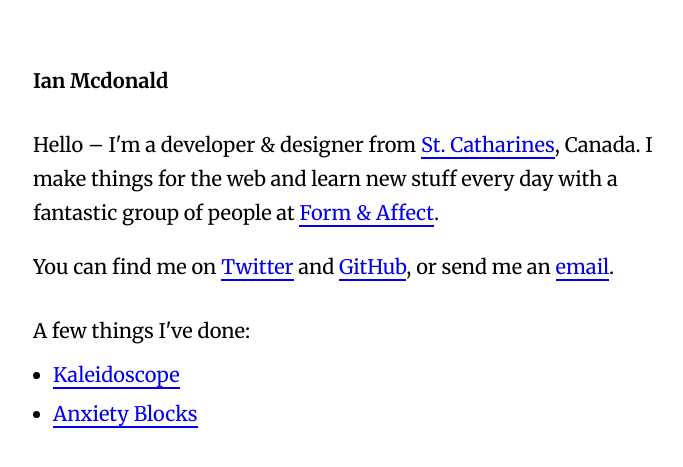
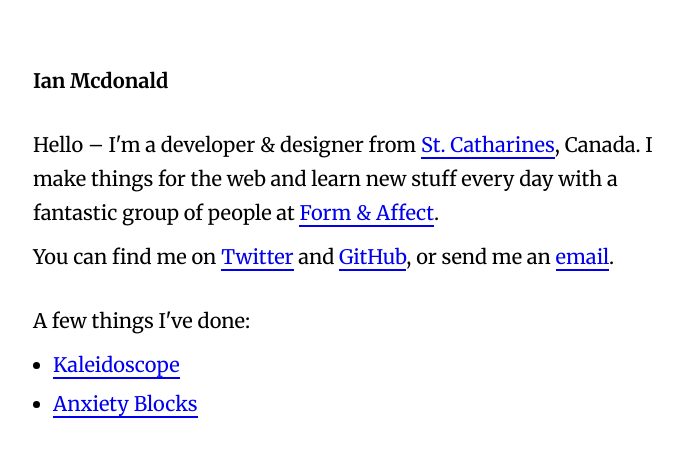
Before and after one commit to ianmcdonald/ianmcdonald.github.io, a Jekyll site: the page index.html, which Jekyll copies as it is, in a window 1280 px wide. Shown: the top 467 px of the page, without its empty margins (287-970 px from the left). Built offline with Jekyll 4.4.1, drawn with Linux system fonts in a browser that asks for light colours.

Commit message:
small quick

```diff
--- a/index.html
+++ b/index.html
@@ -2,61 +2,11 @@
 <html>
     <head>
         <meta charset="utf-8">
-        <meta http-equiv="X-UA-Compatible" content="IE=edge">
         <meta name="viewport" content="width=device-width, initial-scale=1 user-scalable=no">
         <title>Ian Mcdonald</title>
         <meta name="description" content="Ian Mcdonald is a designer and developer from St. Catharines, Canada.">
         <link href='https://fonts.googleapis.com/css?family=Merriweather:400,700' rel='stylesheet' type='text/css'>
-        <style>
-         html, body, div, span, h1, h2, h3, p, pre, a, img, ul, li {
-             margin: 0;
-             padding: 0;
-             border: 0;
-             font-size: 100%;
-             font: inherit;
-             vertical-align: baseline;
-         }
-         body {
-             font-size: 16px;
-             line-height: 1.7;
-             font-family: 'Merriweather', serif;
-             font-weight: 400;
-             background: white;
-             max-width: 40em;
-             margin: 4em auto 0 auto;
-             padding: 0 1.5em;
-         }
-         ul {
-             padding-left: 1em;
-             margin-bottom: 1em;
-             font-size: 1.25em;
-         }
-         li {
-             margin: 0.25em 0;
-         }
-         h1 {
-             margin: 1.5em 0;
-             font-size: 1.25em;
-             font-weight: 700;
-         }
-         h2 {
-             font-size: 1.25em;
-             margin: 1.5em 0 0.5em 0;
-         }
-         p {
-             font-size: 1.25em;
-             margin-bottom: 1em;
-         }
-         a {
-             text-decoration: none;
-             border-bottom: 0.125em solid;
-         }
-         img {
-             max-width: 100%;
-             height: auto;
-             width: 100%;
-         }
-        </style>
+        <style>html,body,div,span,h1,h2,p,a,img,ul,li{margin:0;padding:0;border:0;font-size:100%;vertical-align:baseline;}body{font-size:16px;line-height:1.7;font-family:'Merriweather',serif;font-weight:400;background:white;max-width:40em;margin:4em auto;padding:0 1.5em;}h1,h2,p,ul{font-size:1.25em;}ul{padding-left:1em;}li{margin:0.25em 0;}h1{margin:1.5em 0;font-weight:700;}h2{margin:1.5em 0 0.5em 0;font-weight:400;}p{margin-bottom:0.5em;}a{text-decoration:none;border-bottom:0.125em solid;}img{max-width:100%;width:100%;}</style>
     </head>
     <body>
         <h1>Ian Mcdonald</h1>
```
Lines whose indentation alone changed are shown as unchanged.
